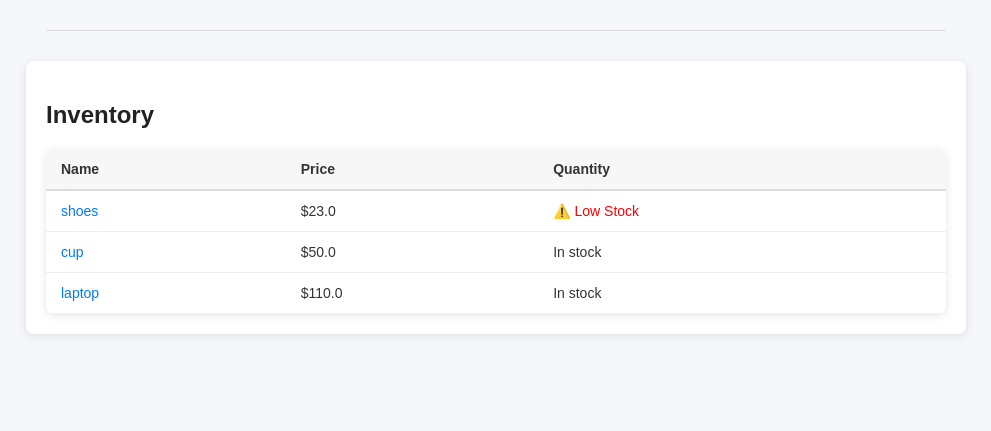
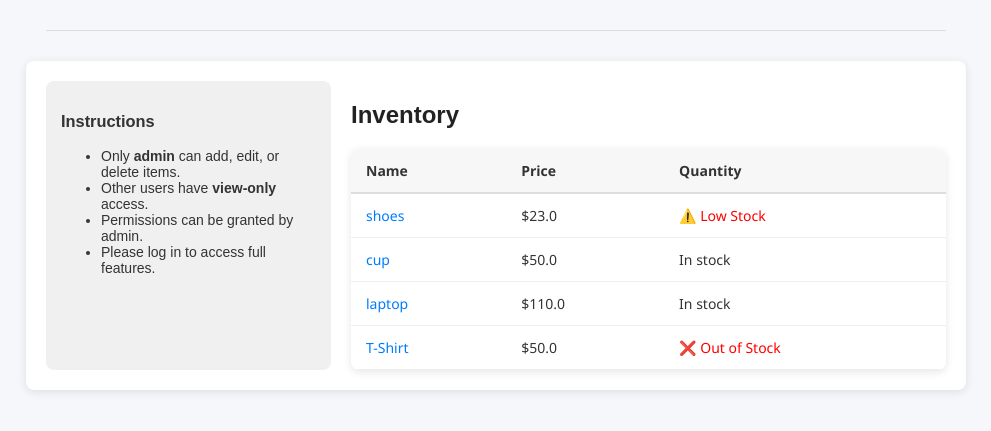
Before and after one commit to AbdullahbinTahir42/inventory_system_FastAPI, a FastAPI app: page / in a window 1280 px wide. Shown: the part 59-490 px from the top of the page, without its empty margins (144-1135 px from the left). Run offline with FastAPI, Linux system fonts and the light colour scheme; data comes from the database, SQL or seed files in the repository.

Commit message:
second admin

```diff
--- a/app/main.py
+++ b/app/main.py
@@ -89,7 +89,7 @@ def item_detail_ui(item_id: int, request: Request, db: Session = Depends(get_db)
 @app.get("/add", response_class=HTMLResponse)
 def add_item_form_ui(request: Request):
     user = request.cookies.get("user")
-    if user != "admin":
+    if user not in ["admin" , "admin2"]:
         return RedirectResponse(url="/")
 
     return templates.TemplateResponse("add_item.html", {"request": request})
@@ -105,7 +105,7 @@ def add_item_ui(
     db: Session = Depends(get_db)
 ):
     user = request.cookies.get("user")
-    if user != "admin":
+    if user not in ["admin" ,"admin2"]:
         raise HTTPException(status_code=403, detail="Admin access required")
 
     try:
--- a/app/schemas.py
+++ b/app/schemas.py
@@ -17,13 +17,13 @@ class ItemBase(BaseModel):
     name: str
     description: Optional[str] = None
     price: float = Field(..., ge=0, description="Price must be non-negative")
-    quantity: int = Field(..., gt=0, description="Quantity must be greater than zero")
+    quantity: int = Field(..., ge=0, description="Quantity must not be negative")
 
     @field_validator("quantity")
     @classmethod
     def validate_quantity(cls, v):
-        if v is not None and v <= 0:
-            raise ValueError("Quantity must be greater than zero")
+        if v is not None and v < 0:
+            raise ValueError("Quantity must be non-negative")
         return v
 
 
--- a/app/templates/items.html
+++ b/app/templates/items.html
@@ -1,30 +1,44 @@
-{% extends "main.html" %} {% block content %}
+{% extends "main.html" %}
+{% block content %}
 <style>
   h2 {
     color: #222;
     margin-bottom: 20px;
     font-family: Arial, sans-serif;
   }
+  .layout {
+    display: flex;
+    gap: 20px;
+  }
+  .instructions {
+    width: 30%;
+    background-color: #f0f0f0;
+    padding: 15px;
+    border-radius: 8px;
+    font-family: Arial, sans-serif;
+    font-size: 14px;
+    color: #333;
+  }
+  .inventory-section {
+    width: 70%;
+  }
   table {
     width: 100%;
     border-collapse: collapse;
-    font-family: Arial, sans-serif;
-    box-shadow: 0 2px 8px rgba(0, 0, 0, 0.1);
     background-color: #fff;
     border-radius: 8px;
     overflow: hidden;
+    box-shadow: 0 2px 8px rgba(0, 0, 0, 0.1);
   }
   thead tr {
     background-color: #f7f7f7;
     border-bottom: 2px solid #ddd;
   }
-  th,
-  td {
+  th, td {
     text-align: left;
     padding: 12px 15px;
     border-bottom: 1px solid #eee;
     font-size: 14px;
-    color: #333;
   }
   tbody tr:hover {
     background-color: #f0f8ff;
@@ -61,6 +74,20 @@
   }
 </style>
 
+<div class="layout">
+  <!-- Sidebar Instructions -->
+  <div class="instructions">
+    <h3>Instructions</h3>
+    <ul>
+      <li>Only <strong>admin</strong> can add, edit, or delete items.</li>
+      <li>Other users have <strong>view-only</strong> access.</li>
+      <li>Permissions can be granted by admin.</li>
+      <li>Please log in to access full features.</li>
+    </ul>
+  </div>
+
+  <!-- Inventory Content -->
+  <div class="inventory-section">
     <h2>Inventory</h2>
     <table>
       <thead>
@@ -91,9 +116,12 @@
       </tbody>
     </table>
 
-{% if request.cookies.get("user") == "admin" %}
+    {% if request.cookies.get("user") in ["admin", "admin2"] %}
   <div class="admin-actions">
       <h3>Admin Actions</h3>
       <a href="/add" class="btn-add">Add New Item</a>
     </div>
-{% endif %} {% endblock %}
+    {% endif %}
+  </div>
+</div>
+{% endblock %}
```
Also changed, not shown: other parts of app/templates/items.html (+1 -4 lines), app/inventory.db. Lines whose indentation alone changed are shown as unchanged.
